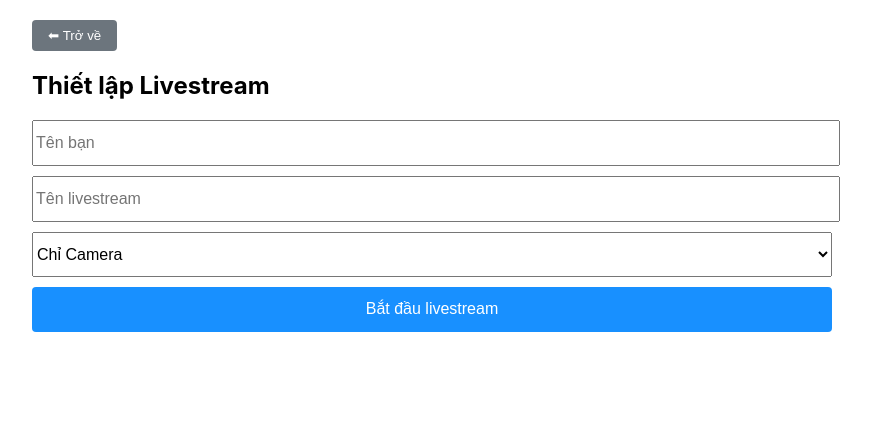
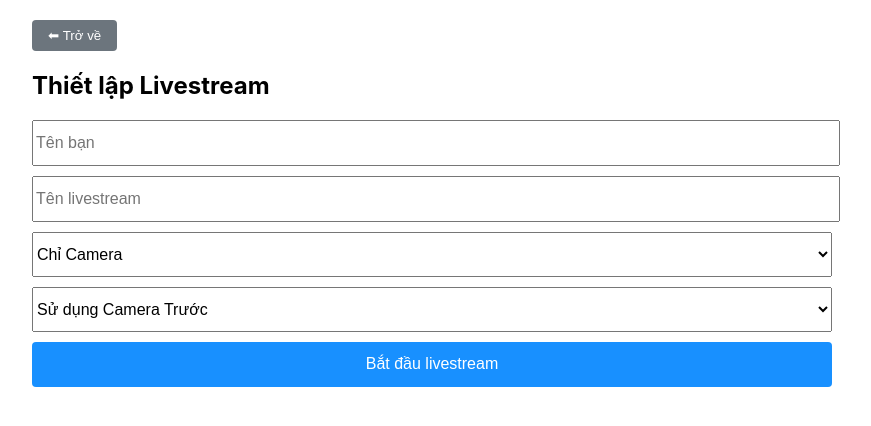
Before and after one commit to luen2003/livestream, a React (Create React App) app in the folder livestream-client/: page / in a window 1280 px wide. Both pictures are taken after a click on the button "Bắt đầu Livestream". Shown: the top 426 px of the page, without its empty margins (208-1079 px from the left). Built offline with nearby package versions, Linux system fonts and the light colour scheme; no server answers.

Commit message:
complete app

```diff
--- a/livestream-client/src/components/Broadcaster.js
+++ b/livestream-client/src/components/Broadcaster.js
@@ -1081,6 +1081,10 @@ export default function Broadcaster() {
   const [audioEnabled, setAudioEnabled] = useState(true);
   const [recordedVideoUrl, setRecordedVideoUrl] = useState(null);
 
+  // Thêm vào ngay dưới các state hiện có
+  const [facingMode, setFacingMode] = useState('user'); // Dùng cho UI
+  const facingModeRef = useRef('user'); // Dùng ref để getMediaStream bắt được ngay lập tức giá trị mới
+
   useEffect(() => {
     canvasRef.current = document.createElement('canvas');
     return () => stopAll();
@@ -1099,7 +1103,6 @@ export default function Broadcaster() {
     currentStreams.current = {};
   };
 
-  // ĐÃ FIX: Sử dụng Web Worker để ép Canvas vẽ 30fps ngay cả khi chuyển tab
   const drawBothStreamsToCanvas = (screenVideo, cameraVideo, width, height) => {
     const canvas = canvasRef.current;
     if (!canvas) return;
@@ -1206,7 +1209,10 @@ export default function Broadcaster() {
       let newStreams = {};
 
       if (source === 'camera') {
-        const cam = await navigator.mediaDevices.getUserMedia({ video: true, audio: true });
+        const cam = await navigator.mediaDevices.getUserMedia({
+          video: { facingMode: facingModeRef.current },
+          audio: true
+        });
         newStreams = { camera: cam };
         if (localCameraVideo.current) localCameraVideo.current.srcObject = cam;
       } else if (source === 'screen') {
@@ -1222,7 +1228,10 @@ export default function Broadcaster() {
         if (localScreenVideo.current) localScreenVideo.current.srcObject = combinedStream;
       } else if (source === 'both') {
         const scr = await navigator.mediaDevices.getDisplayMedia({ video: true });
-        const cam = await navigator.mediaDevices.getUserMedia({ video: true, audio: true });
+        const cam = await navigator.mediaDevices.getUserMedia({
+          video: { facingMode: facingModeRef.current },
+          audio: true
+        });
         newStreams = { screen: scr, camera: cam };
 
         if (localScreenVideo.current) localScreenVideo.current.srcObject = scr;
@@ -1284,6 +1293,14 @@ export default function Broadcaster() {
     socket.emit('media-state-changed', { broadcasterId: socket.id, videoEnabled, audioEnabled: newState });
   };
 
+  const flipCamera = async () => {
+    const newMode = facingModeRef.current === 'user' ? 'environment' : 'user';
+    facingModeRef.current = newMode;
+    setFacingMode(newMode);
+
+    await switchMode(videoSource);
+  };
+
   const stopStreaming = () => {
     socket.emit('stream-ended', socket.id);
     setIsStreaming(false);
@@ -1310,7 +1327,7 @@ export default function Broadcaster() {
 
     socket.on('watcher', async (watcherId) => {
       const pc = new RTCPeerConnection({
-        iceServers:  [
+        iceServers: [
           { urls: ['stun:hk-turn1.xirsys.com'] },
           {
             username:
@@ -1398,6 +1415,21 @@ export default function Broadcaster() {
             <option value="screen">Chỉ Màn hình</option>
             <option value="both">Cả 2 (Màn hình chính + Camera phụ)</option>
           </select>
+          {videoSource !== 'screen' && (
+            <select
+              value={facingMode}
+              onChange={(e) => {
+                setFacingMode(e.target.value);
+                facingModeRef.current = e.target.value; // Cập nhật luôn ref để getMediaStream lấy đúng giá trị
+              }}
+              style={{ width: '100%', marginBottom: 10, height: 45, fontSize: 16 }}
+            >
+              <option value="user">Sử dụng Camera Trước</option>
+              <option value="environment">Sử dụng Camera Sau</option>
+            </select>
+          )}
+          {/* ----------------------------------- */}
+
           {error && <div style={{ color: 'red', marginBottom: 8 }}>{error}</div>}
           <button onClick={handleStartStream} style={{ width: '100%', height: 45, fontSize: 16, backgroundColor: '#1890ff', color: 'white', border: 'none', borderRadius: 4 }}>Bắt đầu livestream</button>
 
@@ -1492,6 +1524,21 @@ export default function Broadcaster() {
           <div style={{ marginTop: 10, display: 'flex', gap: 10 }}>
             <button onClick={toggleVideo} style={{ flex: 1, padding: '10px 0', backgroundColor: videoEnabled ? '#52c41a' : '#ff4d4f', color: 'white', border: 'none', borderRadius: 4 }}>{videoEnabled ? 'Tắt hình' : 'Bật hình'}</button>
             <button onClick={toggleAudio} style={{ flex: 1, padding: '10px 0', backgroundColor: audioEnabled ? '#1890ff' : '#ff4d4f', color: 'white', border: 'none', borderRadius: 4 }}>{audioEnabled ? 'Tắt tiếng' : 'Bật tiếng'}</button>
+            <button
+              onClick={flipCamera}
+              disabled={videoSource === 'screen'}
+              style={{
+                flex: 1,
+                padding: '10px 0',
+                backgroundColor: videoSource === 'screen' ? '#d9d9d9' : '#8a2be2',
+                color: videoSource === 'screen' ? '#888' : 'white',
+                border: 'none',
+                borderRadius: 4,
+                cursor: videoSource === 'screen' ? 'not-allowed' : 'pointer'
+              }}
+            >
+              {facingMode === 'user' ? 'Cam Trước' : 'Cam Sau'}
+            </button>
           </div>
           <Chat broadcasterId={socket.id} />
           <button onClick={stopStreaming} style={{ marginTop: 10, backgroundColor: '#ff4d4f', color: 'white', border: 'none', padding: '10px 20px', width: '100%' }}>Dừng Livestream</button>
```
Also changed, not shown: 7 other files (tests, documents, lock files or other folders). Lines whose indentation alone changed are shown as unchanged.
